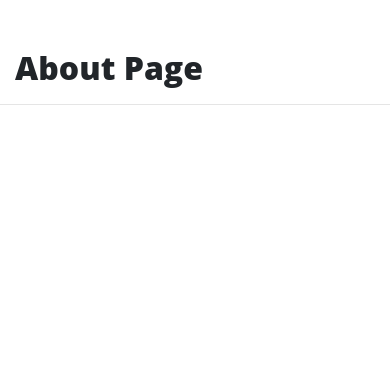
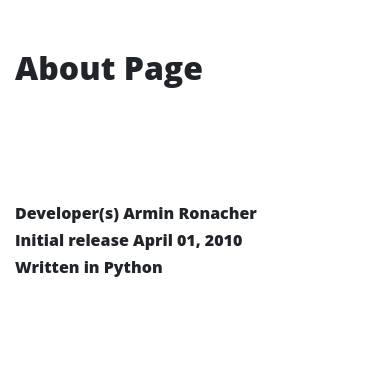
Before and after one commit to PetterJohanssonTilia/Flask, a Flask app: page /about in a window 390 px wide. Shown: the part 447-827 px from the top of the page. Before the commit the page ends 552 px from the top, so only its background shows below. Run offline with Flask 3, Linux system fonts and the light colour scheme; some libraries are stand-ins or nearby versions.

Commit message:
style: added style.css and styled the about page

```diff
--- /dev/null
+++ b/static/css/style.css
@@ -0,0 +1,9 @@
+/* About us page */
+.col-md-5 img{
+    width: 100%;
+}
+
+.col-md-7 {
+    padding-top: 20%;
+    padding-bottom: 25%;
+}
--- a/templates/about.html
+++ b/templates/about.html
@@ -1,4 +1,21 @@
 {% extends "base.html" %}
 {% block content %}
     <h2>About Page</h2>
+    <br>
+    <div class="row featurette">
+        <div class="col-md-7">
+            <h6>Developer(s)	Armin Ronacher</h6>
+            <h6>Initial release	April 01, 2010</h6>
+            <h6>Written in	Python</h6>
+        </div>
+        <div class="col-md-5">
+        <img src="https://qconlondon.com/london-2017/sites/default/files/styles/img-single-track/public/16602389_1396682037040642_4796705614143731651_o1a6e.jpg?itok=Aq344aSm" alt="picture of Armin" >
+        </div>
+    </div>
+
+    <p>
+        Flask is a micro web framework written in Python. It is classified as a microframework because it does not require particular tools or libraries.
+         It has no database abstraction layer, form validation, or any other components where pre-existing third-party libraries provide common functions.
+          However, Flask supports extensions that can add application features as if they were implemented in Flask itself.
+    </p>
 {% endblock %}
--- a/templates/base.html
+++ b/templates/base.html
@@ -3,8 +3,9 @@
 <head>
     <meta charset="UTF-8">
     <meta name="viewport" content="width=device-width, initial-scale=1.0">
-    <link rel="stylesheet" href="{{ url_for('static', filename='vendor/bootstrap/css/bootstrap.min.css')}}" >
-    <link rel="stylesheet" href="{{ url_for('static', filename='css/clean-blog.min.css')}}">
+    <link rel="stylesheet" href="{{ url_for('static', filename='vendor/bootstrap/css/bootstrap.min.css')}}" type="text/css" >
+    <link rel="stylesheet" href="{{ url_for('static', filename='css/clean-blog.min.css')}}" type="text/css">
+    <link rel="stylesheet" href="{{ url_for('static', filename='css/style.css')}}" type="text/css">
     <title>Hello Flask</title>
 </head>
 <body>
```
